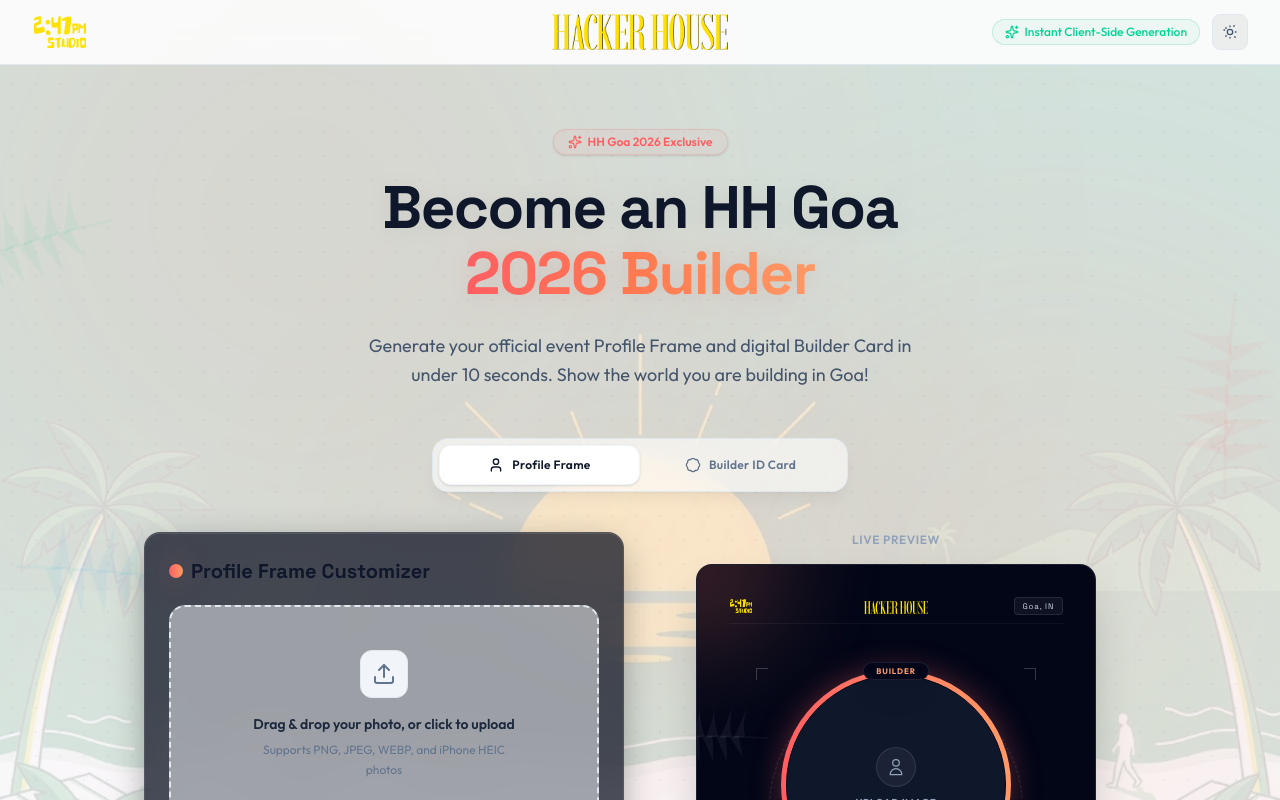
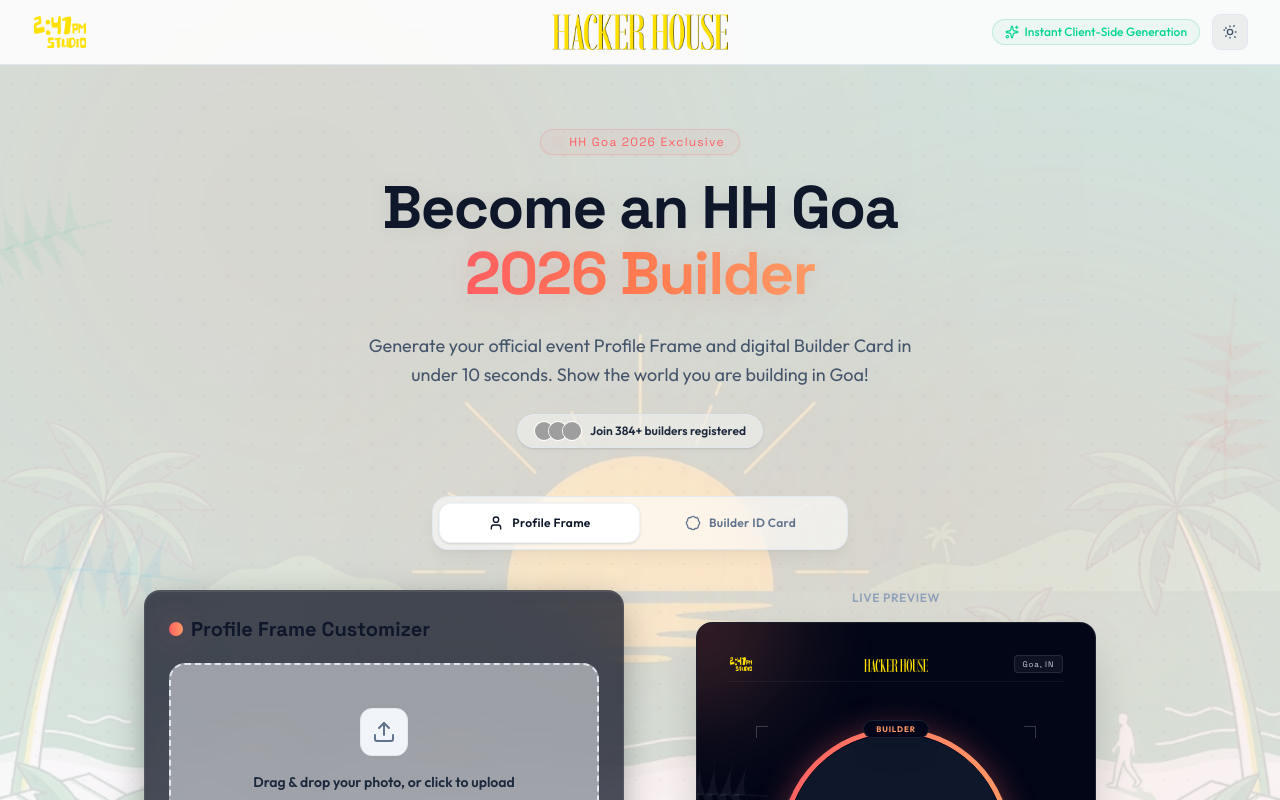
Before and after one commit to tinofrancis/id-card, a Next.js app: page / in a window 1280 px wide. Shown: the top 800 px of the page. Built offline with nearby package versions, Linux system fonts and the light colour scheme; grey boxes are pictures that could not be loaded.

Commit message:
design: add social proof stats capsule and pulsing badges for viral event landing aesthetic

```diff
--- a/src/app/page.tsx
+++ b/src/app/page.tsx
@@ -85,15 +85,15 @@
       <main className="relative z-10 flex-grow flex flex-col items-center py-10 sm:py-16">
 
         {/* Hero Section */}
-        <section className="text-center max-w-3xl px-4 mb-10 sm:mb-12">
+        <section className="text-center max-w-3xl px-4 mb-10 sm:mb-12 flex flex-col items-center">
           {/* Sparkle badge */}
           <motion.div
             initial={{ opacity: 0, y: -10 }}
             animate={{ opacity: 1, y: 0 }}
             transition={{ duration: 0.5 }}
-            className="inline-flex items-center gap-1.5 rounded-full border border-[#ff5e62]/20 bg-[#ff5e62]/5 px-3.5 py-1 text-xs font-semibold text-[#ff5e62] mb-5 shadow-sm"
+            className="inline-flex items-center gap-2 rounded-full border border-[#ff5e62]/20 dark:border-[#ff5e62]/30 bg-[#ff5e62]/5 dark:bg-[#ff5e62]/10 px-3.5 py-1 text-xs font-mono tracking-widest text-[#ff5e62] mb-5 shadow-sm shadow-[#ff5e62]/5"
           >
-            <Sparkles className="h-3.5 w-3.5" />
+            <span className="h-1.5 w-1.5 rounded-full bg-[#ff5e62] animate-ping" />
             <span>HH Goa 2026 Exclusive</span>
           </motion.div>
 
@@ -119,6 +119,21 @@
           >
             Generate your official event Profile Frame and digital Builder Card in under 10 seconds. Show the world you are building in Goa!
           </motion.p>
+
+          {/* Social Proof Stats Capsule */}
+          <motion.div
+            initial={{ opacity: 0, y: 15 }}
+            animate={{ opacity: 1, y: 0 }}
+            transition={{ duration: 0.5, delay: 0.25 }}
+            className="mt-6 inline-flex items-center gap-2 rounded-full border border-slate-200 dark:border-white/5 bg-white/40 dark:bg-slate-900/40 backdrop-blur-xl px-4 py-1.5 text-xs text-slate-600 dark:text-slate-400 shadow-sm"
+          >
+            <div className="flex -space-x-1.5">
+              <img className="h-5 w-5 rounded-full border border-white dark:border-slate-950 object-cover" src="https://images.unsplash.com/photo-1534528741775-53994a69daeb?auto=format&fit=crop&w=80&h=80" alt="Builder avatar" />
+              <img className="h-5 w-5 rounded-full border border-white dark:border-slate-950 object-cover" src="https://images.unsplash.com/photo-1507003211169-0a1dd7228f2d?auto=format&fit=crop&w=80&h=80" alt="Builder avatar" />
+              <img className="h-5 w-5 rounded-full border border-white dark:border-slate-950 object-cover" src="https://images.unsplash.com/photo-1506794778202-cad84cf45f1d?auto=format&fit=crop&w=80&h=80" alt="Builder avatar" />
+            </div>
+            <span className="font-semibold text-slate-800 dark:text-slate-300">Join 384+ builders registered</span>
+          </motion.div>
         </section>
 
         {/* Tab Selector */}
```
